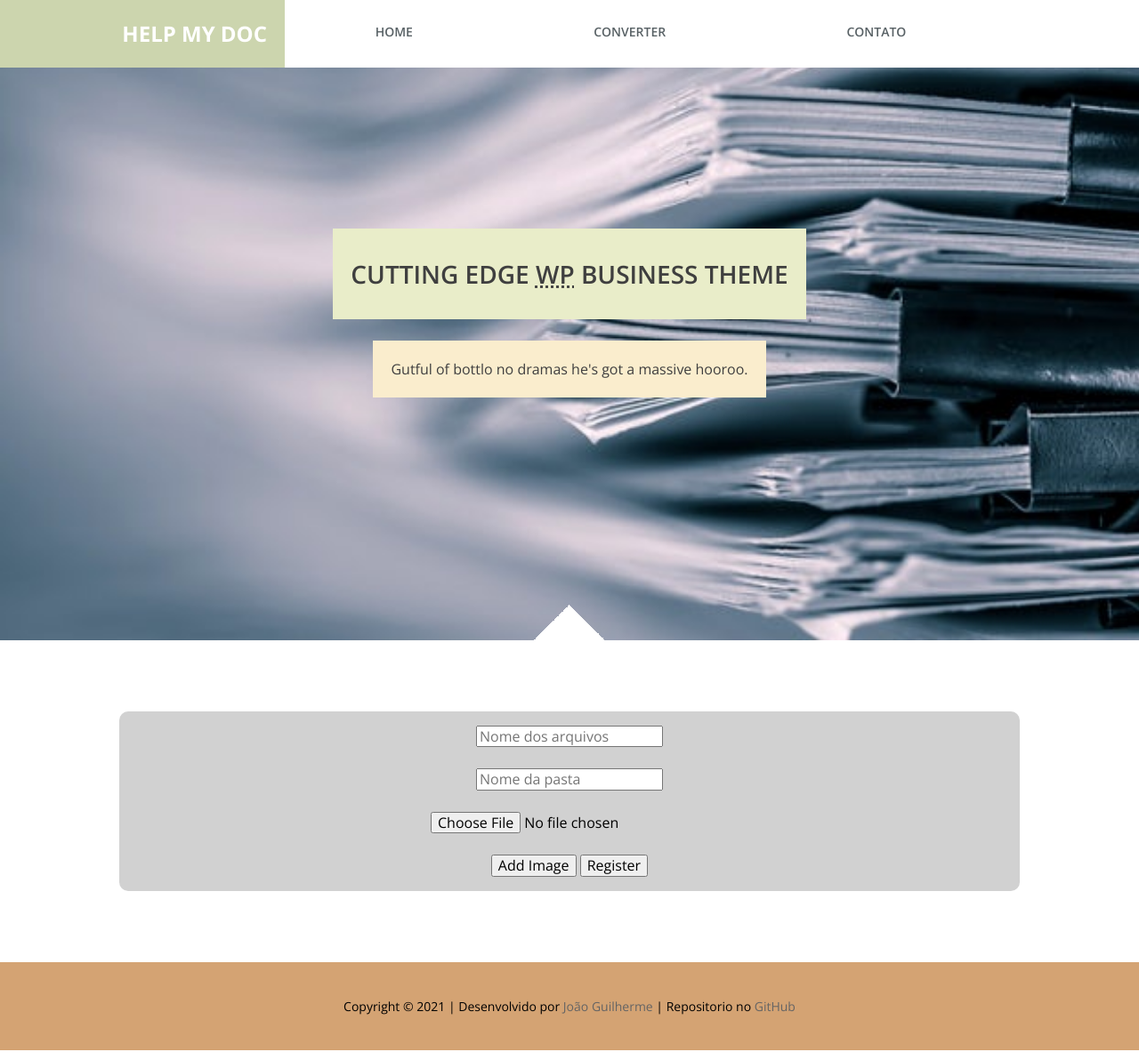
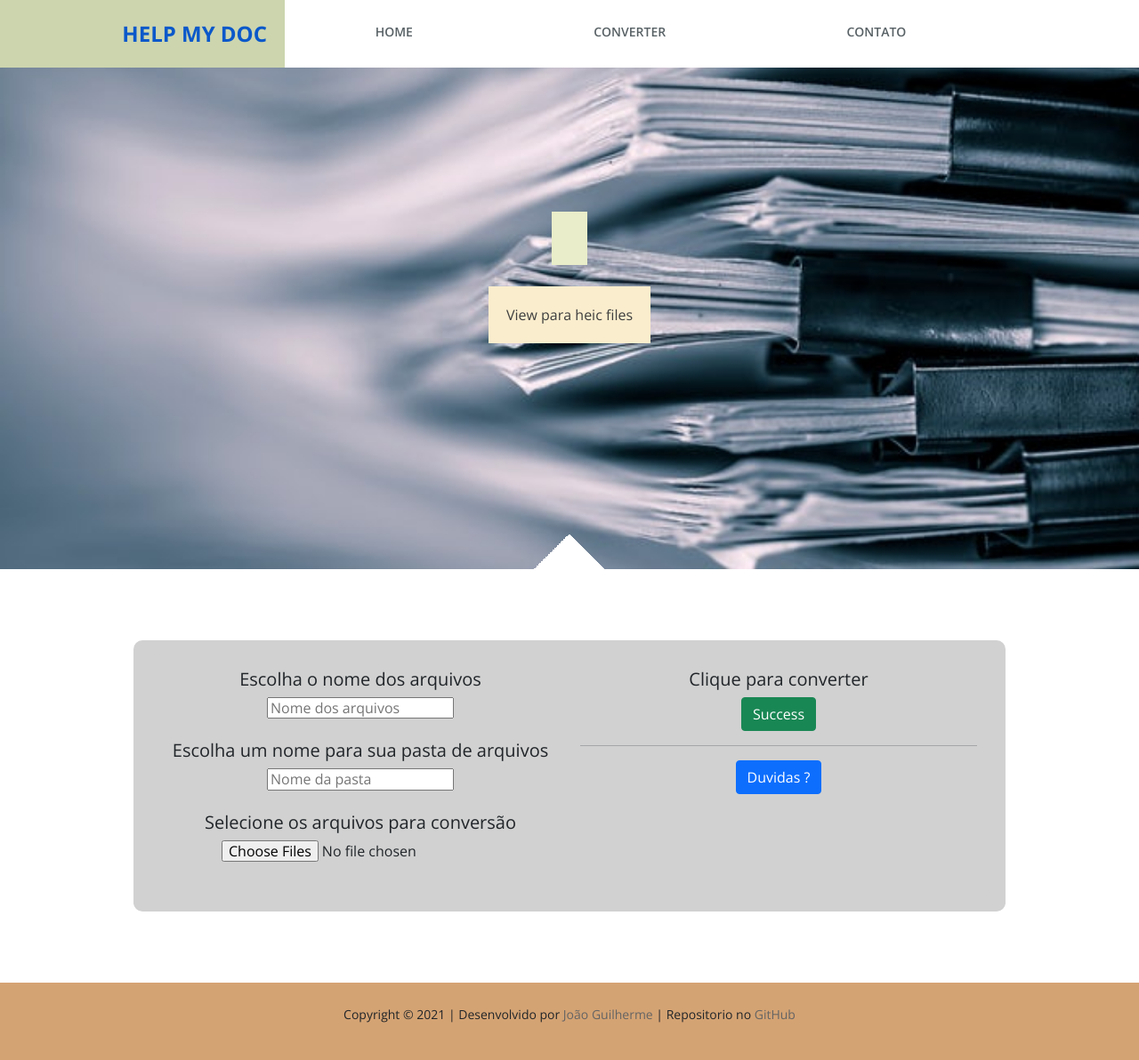
Before and after one commit to joaoguilherme1/convert-files, a Django app: template tudoparapdf/main/templates/heic_to_jpeg.html in a window 1280 px wide. Shown: the whole page at 89% size. Run offline with Django 3.2, Linux system fonts and the light colour scheme; the template is opened without the code that fills it, so the values that code supplies are empty; some libraries are stand-ins or nearby versions.

Commit message:
Ajeitando os templates para mandar pra produçao

```diff
--- a/tudoparapdf/main/templates/base.html
+++ b/tudoparapdf/main/templates/base.html
@@ -2,11 +2,11 @@
 {% load static %}
 <html lang="pt-br">
     <head>
-        <title> Help my doc </title>
+        <title>Help My Doc | {% block title %}{% endblock title %}</title>
         <meta charset="utf-8">
         <meta name="viewport" content="width=device-width, initial-scale=1">
-        <meta name="author" content="Daniel">
-        <meta name="description" content="descrição bacanuda">
+        <meta name="author" content="João Guilherme">
+        <meta name="description" content="descrição aqui">
         <meta name="keywords" content="html5, tecnologia">
 
         <link rel="stylesheet" href="https://use.fontawesome.com/releases/v5.2.0/css/all.css" integrity="sha384-hWVjflwFxL6sNzntih27bfxkr27PmbbK/iSvJ+a4+0owXq79v+lsFkW54bOGbiDQ" crossorigin="anonymous">
@@ -14,8 +14,14 @@
         <link href='http://fonts.googleapis.com/css?family=Sintony:400,700' rel='stylesheet' type='text/css'>
         <link href='http://fonts.googleapis.com/css?family=Open+Sans:400,600,700' rel='stylesheet' type='text/css'>
 
+        <link href="https://cdn.jsdelivr.net/npm/bootstrap@5.1.1/dist/css/bootstrap.min.css" rel="stylesheet">
+        <script src="https://cdn.jsdelivr.net/npm/bootstrap@5.1.1/dist/js/bootstrap.bundle.min.js"></script>
+
         <link rel="stylesheet" href="static/css/normalize.css">
         <link rel="stylesheet" href="static/css/main.css">
+        <script src="static/javascript/base.js"></script>
+        <script src="static/javascript/base_menu.js"></script>
+        {% block extrahead %}{% endblock extrahead %}
 
     </head>
     <body class="no-js">
@@ -28,35 +34,37 @@
           <nav class="header__nav">
             <ul>
               <li><a href="{% url 'home' %}">Home</a></li>
-              <li><a href="{% url 'converter' %}">Converter</a></li>
-              <li><a href="{% url 'heic_to_jpeg' %}">Contato</a></li>
+              <li><a href="#">Converter</a></li>
+              <li><a href="#">Contato</a></li>
             </ul>
           </nav>
         </header>
 
         <section class="hero">
-          <h1 class="hero__title">
-            Cutting edge <abbr title="Wordpress">WP</abbr> business theme
-          </h1>
-          <p class="hero__text">Gutful of bottlo no dramas he's got a massive hooroo.</p>
+          <h1 class="hero__title">{% block titulo_hero %}{% endblock titulo_hero %}</h1>
+          <p class="hero__text">{% block texto_hero %}{% endblock texto_hero %}</p>
         </section>
 
         <div class="content__feature">
-          {% block content %}
+            <div class='container mt-5'>
+              <div class='row'>
+                <div class='col-sm-4'>
+                </div>
+                <div class='col-lg-16'>
+                {% block content %}
 
-          {% endblock content %}
+                {% endblock content %}
+                </div>
+                <div class='col-sm-4'>
+                </div>
+              </div>
+            </div>
         </div>
 
         <footer class="footer">
             <div class="container__footer">
-                <p class="tm-copyright-p">Copyright &copy; <span class="tm-current-year">2021</span>
-
-                | Desenvolvido por <a class="footer__links" href="https://github.com/joaoguilherme1" target="_parent">João Guilherme</a> | Repositorio no <a class="footer__links" href="https://github.com/joaoguilherme1/convert-files">GitHub</a></p>
+                <p class="tm-copyright-p">Copyright &copy; <span class="tm-current-year">2021</span> | Desenvolvido por <a class="footer__links" href="https://github.com/joaoguilherme1" target="_parent">João Guilherme</a> | Repositorio no <a class="footer__links" href="https://github.com/joaoguilherme1/convert-files">GitHub</a></p>
             </div>
         </footer>
-
-        <script src="static/javascript/base.js"></script>
-        <script src="static/javascript/base_menu.js"></script>
-
     </body>
 </html>
--- a/tudoparapdf/main/templates/heic_to_jpeg.html
+++ b/tudoparapdf/main/templates/heic_to_jpeg.html
@@ -1,25 +1,55 @@
 {% extends 'base.html' %}
+    {% block title %}TESTE{% endblock title %}
+    {% block titulo_hero %}{% endblock titulo_hero %}
+    {% block texto_hero %}View para heic files{% endblock texto_hero %}
+
+    {% block extrahead %}
+        <link rel="stylesheet" href="static/css/heic_to_jpeg.css">
+        <script src="static/javascript/heic_to_jpeg.js"></script>
+    {% endblock extrahead %}
+
     {% block content %}
-    <div class='container mt-5'>
-      <div class='row'>
-        <div class='col-sm-4'>
-        </div>
-        <div class='col-lg-16'>
+                <div class="container">
+                <div class="row">
+                    <div class="col">
                     <form method='POST' action='{% url 'heic_to_jpeg' %}' enctype='multipart/form-data'>
                     {% csrf_token %}
-                <input type='text' name='nome_arquivo' placeholder='Nome dos arquivos'><br></br>
-                <input type='text' name='nome_pasta' placeholder='Nome da pasta'><br></br>
-                <div id='images'>
-                    <input type='file' name='file[]' accept='.heic'><br></br>
+                        <h5>Escolha o nome dos arquivos</h5><input type='text' name='nome_arquivo' placeholder='Nome dos arquivos'><br></br>
+                        <h5>Escolha um nome para sua pasta de arquivos</h5><input type='text' name='nome_pasta' placeholder='Nome da pasta'><br></br>
+                        <h5>Selecione os arquivos para conversão</h5><input type='file' name='file[]' accept='.heic' data-buttonText="Coloque seu arquivos aqui" multiple><br></br>
                     </div>
-                <input class="btn btn-default" type='button' name='add_image' id='add_image' value='Add Image'>
-                <input type='submit' value='Register'>
-            </form>
+                    <div class="col">
+                            <h5>Clique para converter</h5>
+                            <button type="submit" class="btn btn-success">Success</button>
+                            <hr style="size: 10px;">
+
+                            <button type="button" class="btn btn-primary" data-bs-toggle="modal" data-bs-target="#myModal">
+                            Duvidas ?
+                            </button>
+
+                            <div class="modal" id="myModal">
+                            <div class="modal-dialog">
+                                <div class="modal-content">
+
+                                <div class="modal-header">
+                                    <h4 class="modal-title">Duvidas</h4>
+                                    <button type="button" class="btn-close" data-bs-dismiss="modal"></button>
                                 </div>
-        <div class='col-sm-4'>
+
+                                <div class="modal-body">
+                                    Modal body..
+                                </div>
+
+                                <div class="modal-footer">
+                                    <button type="button" class="btn btn-danger" data-bs-dismiss="modal">Fechar</button>
+                                </div>
+
                                 </div>
                             </div>
                             </div>
-    <link rel="stylesheet" href="static/css/heic_to_jpeg.css">
-    <script src="static/javascript/heic_to_jpeg.js"></script>
+
+                    </form>
+                    </div>
+                </div>
+                </div>
     {% endblock content %}
```
Also changed, not shown: tudoparapdf/main/templates/home.html (+13 -6 lines). Lines whose indentation alone changed are shown as unchanged.
